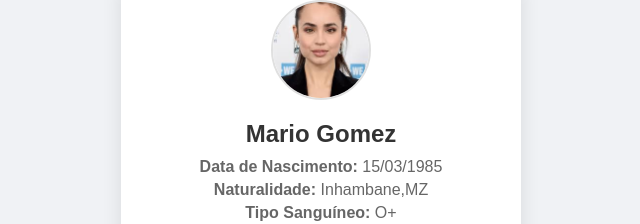
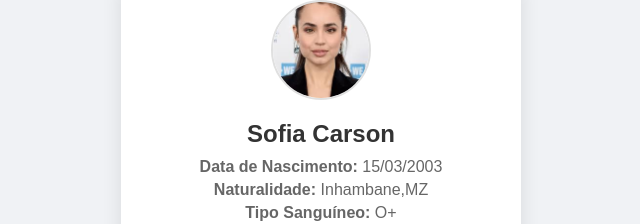
Before and after one commit to MilanVirendra/HCI-QR, a plain HTML site: page index.html in a window 1280 px wide. Shown: the part 195-419 px from the top of the page, 319-959 px from the left. Drawn offline with Linux system fonts and the light colour scheme.

Commit message:
Update index.html

```diff
--- a/index.html
+++ b/index.html
@@ -146,8 +146,8 @@
 
     <script>
         const patientData = {
-            name: "Mario Gomez",
-            dob: "15/03/1985",
+            name: "Sofia Carson",
+            dob: "15/03/2003",
             origin: "Inhambane,MZ ",
             bloodType: "O+",
             patientId: "123456789",
```
